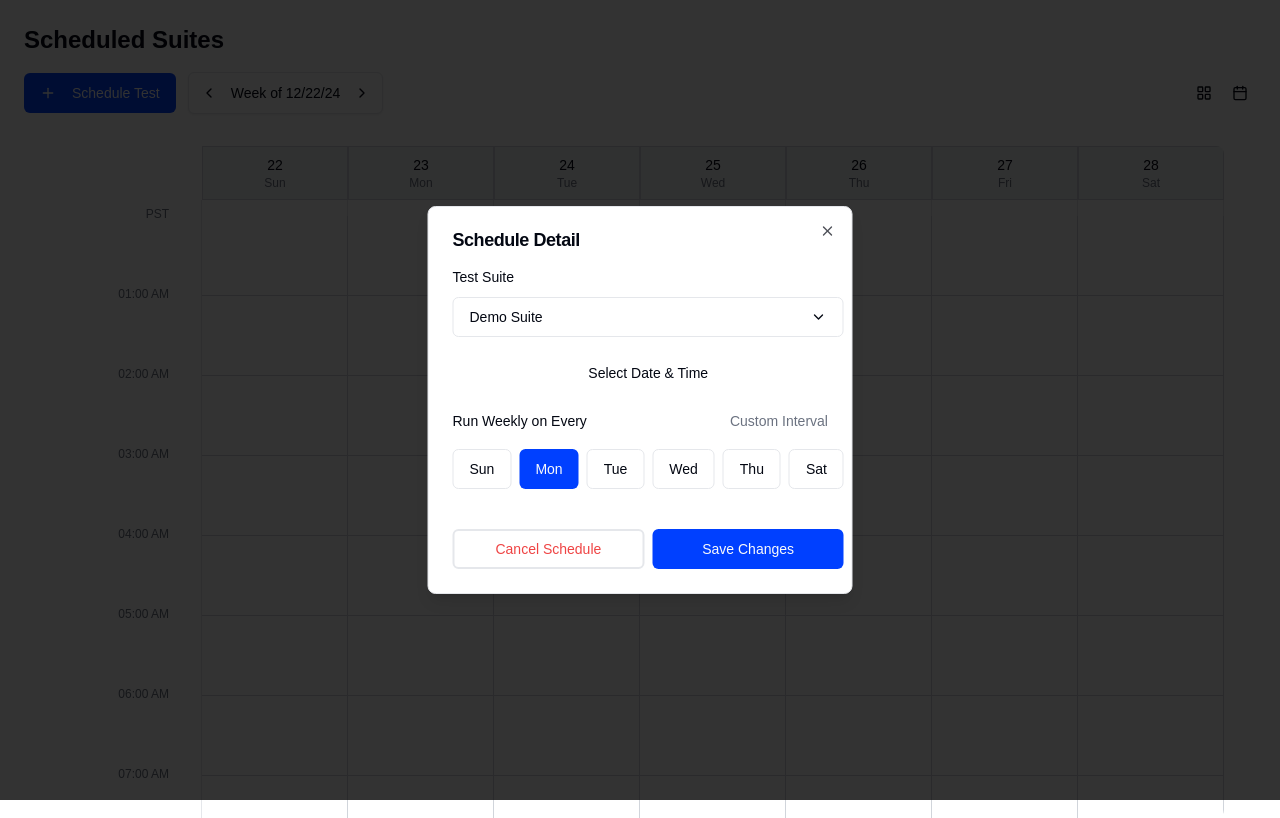
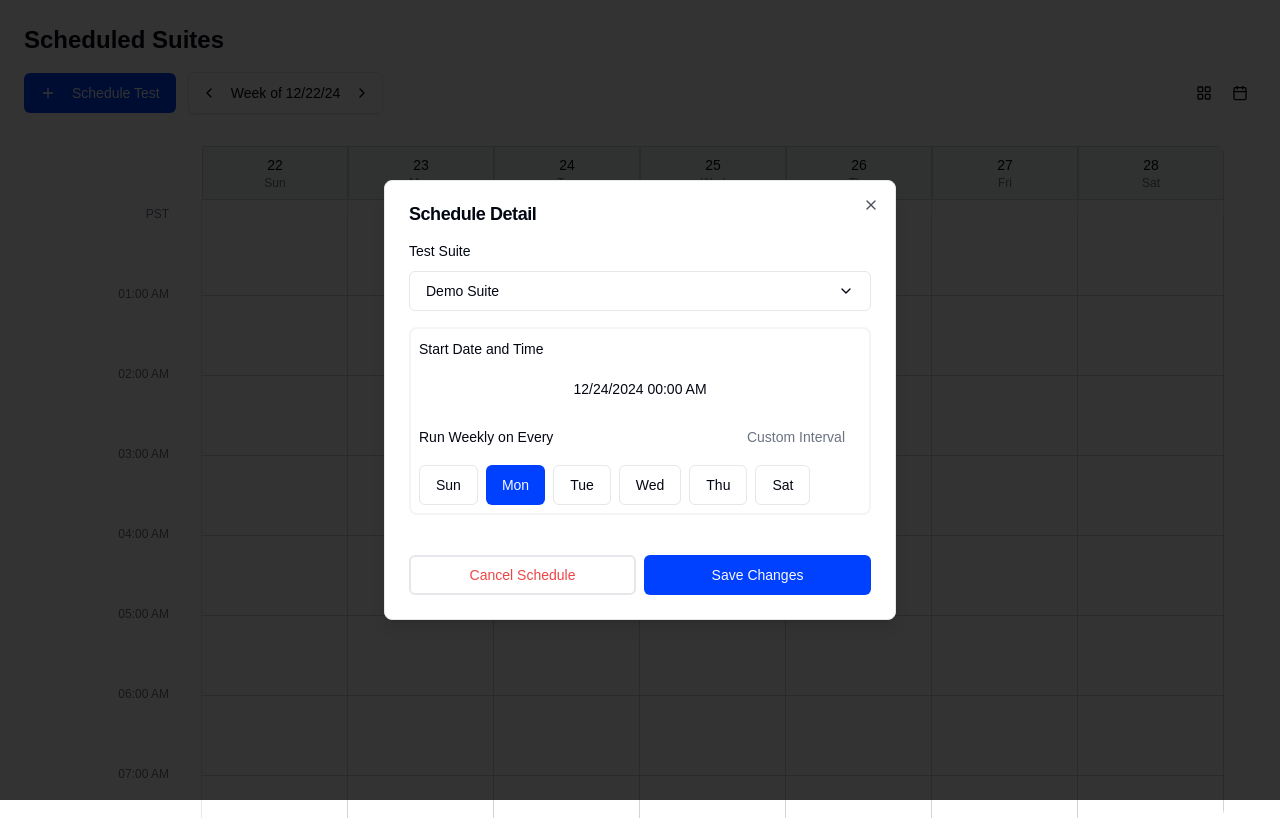
Before and after one commit to PV1shal/calendar-scheduler, a Next.js app: page / in a window 1280 px wide. Both pictures are taken after a click on the button "Schedule Test". Built offline with nearby package versions, Linux system fonts and the light colour scheme.

Commit message:
Bug fix with hr reset + moving to useEffect on state change

```diff
--- a/components/ui/CalendarComponent.tsx
+++ b/components/ui/CalendarComponent.tsx
@@ -53,7 +53,7 @@ const EventModal = () => {
           Schedule Test
         </Button>
       </DialogTrigger>
-      <DialogContent className="sm:max-w-[425px]">
+      <DialogContent className="w-1/2">
         <DialogHeader>
           <DialogTitle>Schedule Detail</DialogTitle>
         </DialogHeader>
@@ -76,8 +76,9 @@ const EventModal = () => {
             </DropdownMenu>
           </div>
 
-          <div className="space-y-2 w-full">
-            <DateTimePicker date={date} setDate={setDate} />
+          <div className="space-y-2 w-full p-2 border-2 border-gray-100 rounded-lg">
+            <Label>Start Date and Time</Label>
+            <DateTimePicker setDate={setDate} />
 
             <div className="space-y-2">
               <div className="flex justify-between items-center">
--- a/components/ui/DateTimePicker.tsx
+++ b/components/ui/DateTimePicker.tsx
@@ -1,4 +1,4 @@
-import { useState } from "react";
+import { useState, useEffect } from "react";
 import { Button } from "@/components/ui/button";
 import { Input } from "@/components/ui/input";
 import { Label } from "@/components/ui/label";
@@ -6,74 +6,63 @@ import { Popover, PopoverContent, PopoverTrigger } from "@/components/ui/popover
 import { Calendar } from "@/components/ui/calendar";
 
 interface DateTimePickerProps {
-  date: Date | undefined;
   setDate: (date: Date) => void;
 }
 
-export default function DateTimePicker({ date, setDate }: DateTimePickerProps) {
-  const [selectedDate, setSelectedDate] = useState<Date | undefined>(date);
+export default function DateTimePicker({ setDate }: DateTimePickerProps) {
+  const [selectedDate, setSelectedDate] = useState<Date | undefined>(new Date());
   const [hour, setHour] = useState<string>('00');
   const [minute, setMinute] = useState<string>('00');
-  const [amPm, setAmPm] = useState<'AM' | 'PM'>(selectedDate && selectedDate.getHours() >= 12 ? 'PM' : 'AM');
+  const [amPm, setAmPm] = useState<'AM' | 'PM'>('AM');
+
+  // Update selected date whenever hour, minute, or am/pm changes
+  useEffect(() => {
+    if (selectedDate) {
+      const updatedDate = new Date(selectedDate);
+      let hourIn24 = parseInt(hour) % 12;
+      if (amPm === 'PM') hourIn24 += 12;
+
+      updatedDate.setHours(hourIn24);
+      updatedDate.setMinutes(parseInt(minute));
+      setDate(updatedDate);
+    }
+  }, [hour, minute, amPm, selectedDate, setDate]);
 
   const handleHourChange = (e: React.ChangeEvent<HTMLInputElement>) => {
     const value = e.target.value.replace(/\D/g, '');
-
     if (value === '') {
       setHour('');
       return;
     }
 
     let numValue = parseInt(value, 10);
-
-    if (numValue > 12) {
-      numValue = 12;
-    } else if (numValue < 1) {
-      numValue = 1;
-    }
+    if (numValue > 12) numValue = 12;
+    if (numValue < 1) numValue = 0;
 
     const formattedHour = numValue.toString().padStart(2, '0');
     setHour(formattedHour);
-    updateSelectedDate(formattedHour, minute, amPm);
   };
 
   const handleMinuteChange = (e: React.ChangeEvent<HTMLInputElement>) => {
     const value = e.target.value.replace(/\D/g, '');
-
     if (value === '') {
       setMinute('');
       return;
     }
 
     let numValue = parseInt(value, 10);
-
-    if (numValue > 59) {
-      numValue = 59;
-    } else if (numValue < 0) {
-      numValue = 0;
-    }
+    if (numValue > 59) numValue = 59;
+    if (numValue < 0) numValue = 0;
 
     const formattedMinute = numValue.toString().padStart(2, '0');
     setMinute(formattedMinute);
-    updateSelectedDate(hour, formattedMinute, amPm);
   };
 
   const handleAmPmChange = (e: React.ChangeEvent<HTMLSelectElement>) => {
     const newAmPm = e.target.value as 'AM' | 'PM';
     setAmPm(newAmPm);
-    updateSelectedDate(hour, minute, newAmPm);
   };
 
-  const updateSelectedDate = (newHour: string, newMinute: string, newAmPm: 'AM' | 'PM') => {
-    if (selectedDate) {
-      const updatedDate = new Date(selectedDate);
-      let hourIn24 = parseInt(newHour) % 12;
-      if (newAmPm === 'PM') hourIn24 += 12;
-      updatedDate.setHours(hourIn24);
-      updatedDate.setMinutes(parseInt(newMinute));
-      setDate(updatedDate);
-    }
-  };
 
   return (
     <Popover>
@@ -90,7 +79,7 @@ export default function DateTimePicker({ date, setDate }: DateTimePickerProps) {
 
           {/* Calendar */}
           <div className="w-full">
-            <Calendar selected={selectedDate} onSelect={setSelectedDate} />
+            <Calendar mode="single" selected={selectedDate} onSelect={setSelectedDate} />
           </div>
 
           {/* Time Inputs */}
```
